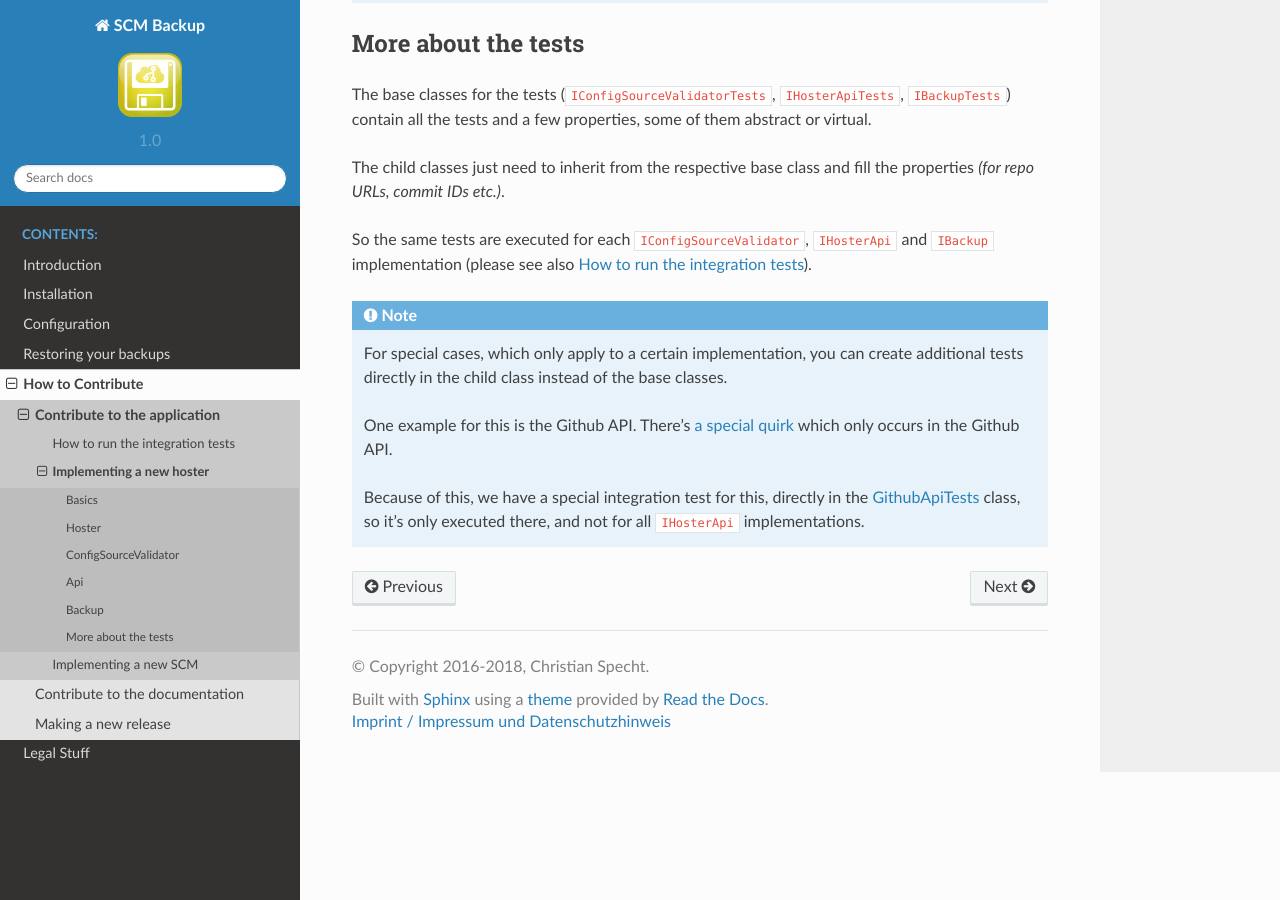
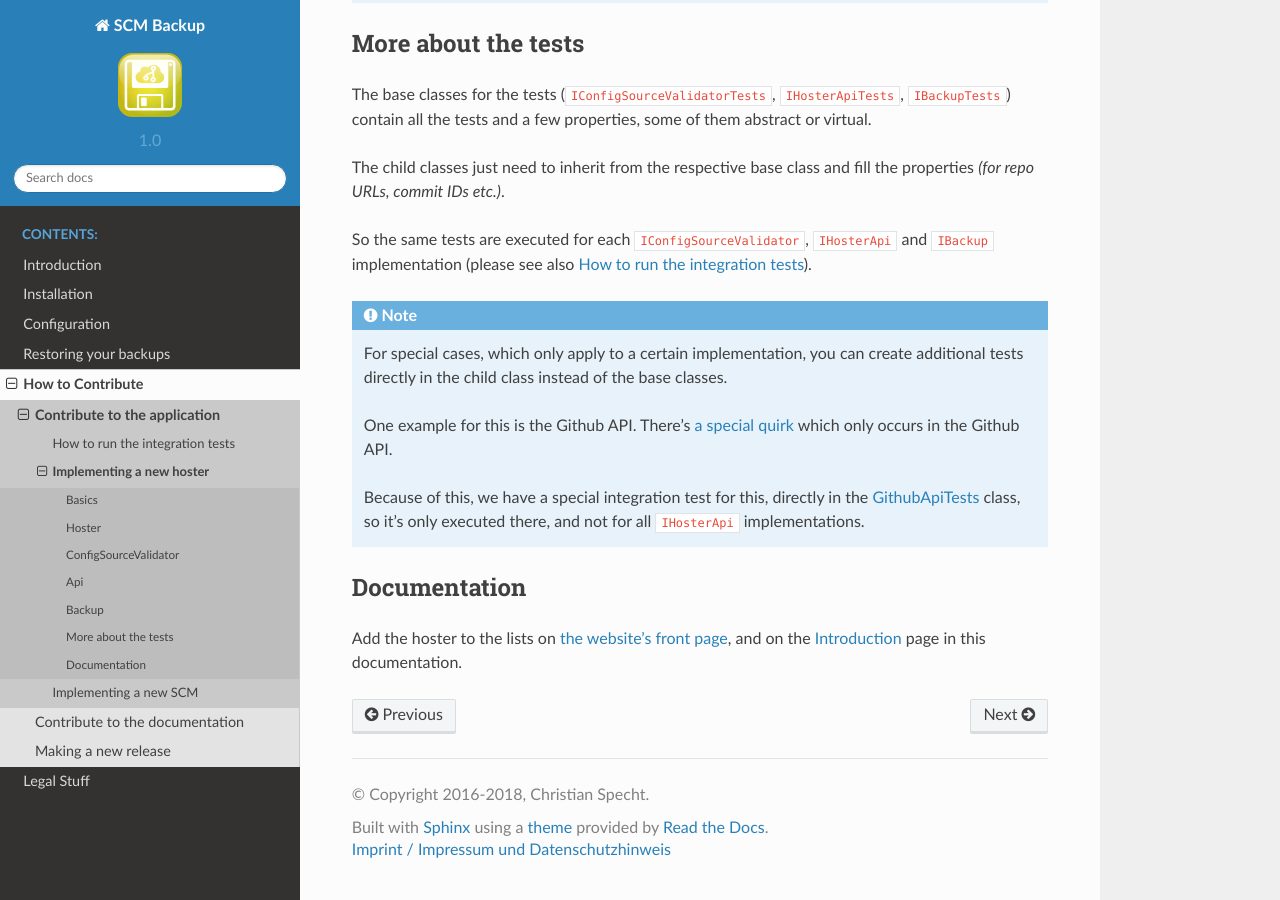
Before and after one commit to christianspecht/scm-backup-docs, a Sphinx documentation site: the page built from source/contribute-app-hoster.rst, in a window 1280 px wide and 900 px high, scrolled down 1886 px. Built offline with Sphinx 7.4.7 and the Read the Docs theme 2.0.0, drawn with Linux system fonts in a browser that asks for light colours.

Commit message:
list supported hosters

```diff
--- a/source/contribute-app-hoster.rst
+++ b/source/contribute-app-hoster.rst
@@ -89,3 +89,9 @@ So the same tests are executed for each ``IConfigSourceValidator``, ``IHosterApi
     One example for this is the Github API. There's `a special quirk <https://github.com/christianspecht/scm-backup/issues/13>`_ which only occurs in the Github API.
 
     Because of this, we have a special integration test for this, directly in the `GithubApiTests <https://github.com/christianspecht/scm-backup/blob/master/src/ScmBackup.Tests.Integration/Hosters/GithubApiTests.cs>`_ class, so it's only executed there, and not for all ``IHosterApi`` implementations.
+
+
+Documentation
+-------------
+
+Add the hoster to the lists on `the website's front page <https://github.com/christianspecht/scm-backup-site/blob/master/index.md>`_, and on the `Introduction <https://github.com/christianspecht/scm-backup-docs/blob/master/source/intro.rst>`_ page in this documentation.
--- a/source/intro.rst
+++ b/source/intro.rst
@@ -2,6 +2,11 @@ Introduction
 ============
 
 SCM Backup is a tool which makes offline backups of your cloud hosted source code repositories, by cloning them.
+
+At the moment, the following hosters are supported:
+
+- `GitHub <https://github.com/>`_
+- `Bitbucket <https://bitbucket.org/>`_
 
 
 How does it work?
```
